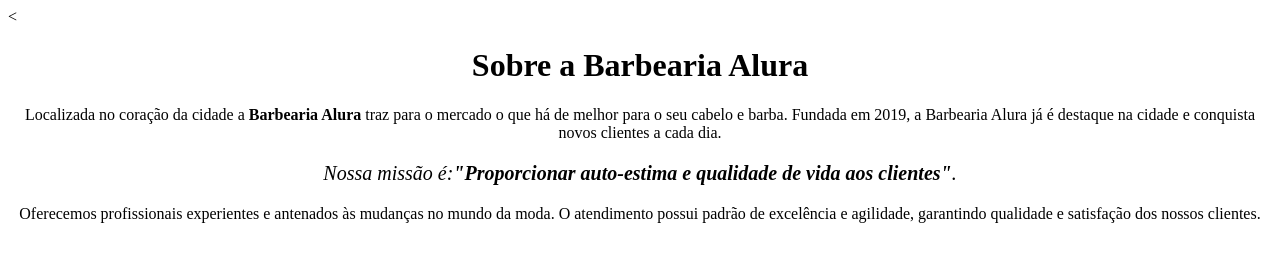
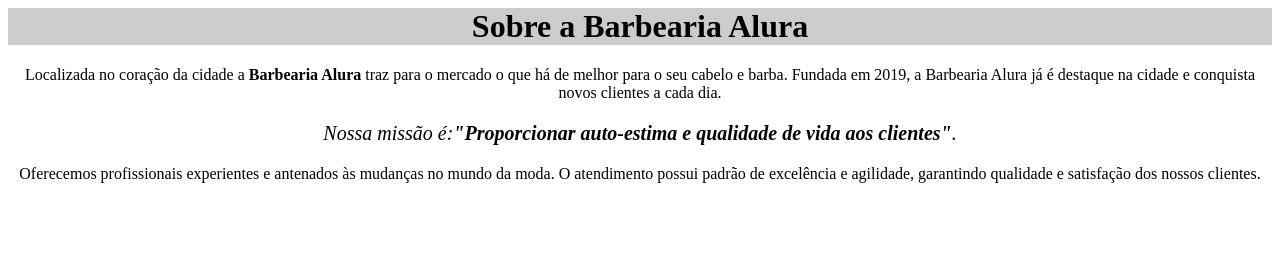
Before and after one commit to AnaOkozanski/barbeariaalura, a plain HTML site: page index.html in a window 1280 px wide. Drawn offline with Linux system fonts and the light colour scheme.

Commit message:
Quinta edição

```diff
--- a/index.html
+++ b/index.html
@@ -2,17 +2,23 @@
 <html lang="pt-br">
      <head>
           <meta charset="UTF-8">
-         <<title>Barbearia Alura</title>
+          <title>Barbearia Alura</title>
+          <link rel="stylesheet" href="style.css">
+
+          <style>
+
+          </style>
     </head>
+
     <body>
-       <h1 style="text-align: center">Sobre a Barbearia Alura</h1>
+       <h1 style="text-align: center; background: #CCCCCC">Sobre a Barbearia Alura</h1>
 
-       <p style="text-align: center">Localizada no coração da cidade a <strong> Barbearia Alura</strong> traz para o mercado o que há de melhor para o seu cabelo e barba.
+       <p>Localizada no coração da cidade a <strong> Barbearia Alura</strong> traz para o mercado o que há de melhor para o seu cabelo e barba.
          Fundada em 2019, a Barbearia Alura já é destaque na cidade e conquista novos clientes a cada dia.</p>
 
-       <p style="font-size: 20px; text-align: center"><em>Nossa missão é:<strong>"Proporcionar auto-estima e qualidade de vida aos clientes"</strong>.</em></p>
+       <p style="font-size: 20px"><em>Nossa missão é:<strong>"Proporcionar auto-estima e qualidade de vida aos clientes"</strong>.</em></p>
 
-       <p style="text-align: center">Oferecemos profissionais experientes e antenados às mudanças no mundo da moda. O atendimento possui padrão de
+       <p>Oferecemos profissionais experientes e antenados às mudanças no mundo da moda. O atendimento possui padrão de
          excelência e agilidade, garantindo qualidade e satisfação dos nossos clientes.</p>
    </body>
 </html>
--- /dev/null
+++ b/style.css
@@ -0,0 +1,3 @@
+p{
+  text-align: center
+}
```
